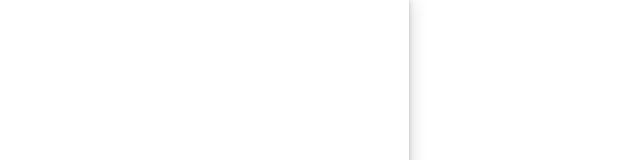
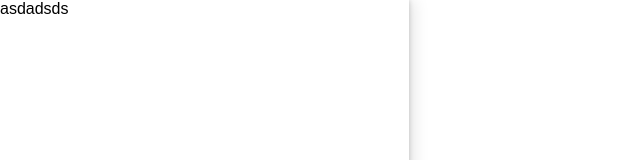
Before and after one commit to qorjiwon/2024_KHUTHON, a React (Create React App) app: page / in a window 1280 px wide. Shown: the top 160 px of the page, without its empty margins (0-640 px from the left). Built offline with nearby package versions, Linux system fonts and the light colour scheme.

Commit message:
add score

```diff
--- a/src/App.tsx
+++ b/src/App.tsx
@@ -2,6 +2,7 @@ import { useCallback, useEffect, useState } from 'react';
 import './App.scss';
 import logo from './Assets/logo.svg';
 import getMap from 'Data/Map';
+import Score from 'Sidebar/Score';
 
 const App = () => {
 
@@ -30,7 +31,9 @@ const App = () => {
 
     return (
         <div className="App">
-            <div className={'Sidebar'}></div>
+            <div className={'Sidebar'}>
+                <Score></Score>
+            </div>
             <div id="map" className={'NaverMap'}></div>
         </div>
     );
--- /dev/null
+++ b/src/Sidebar/Score.tsx
@@ -0,0 +1,8 @@
+const Score = () => {
+    return (
+        <span>asdadsds</span>
+    )
+
+}
+
+export default Score;
```
